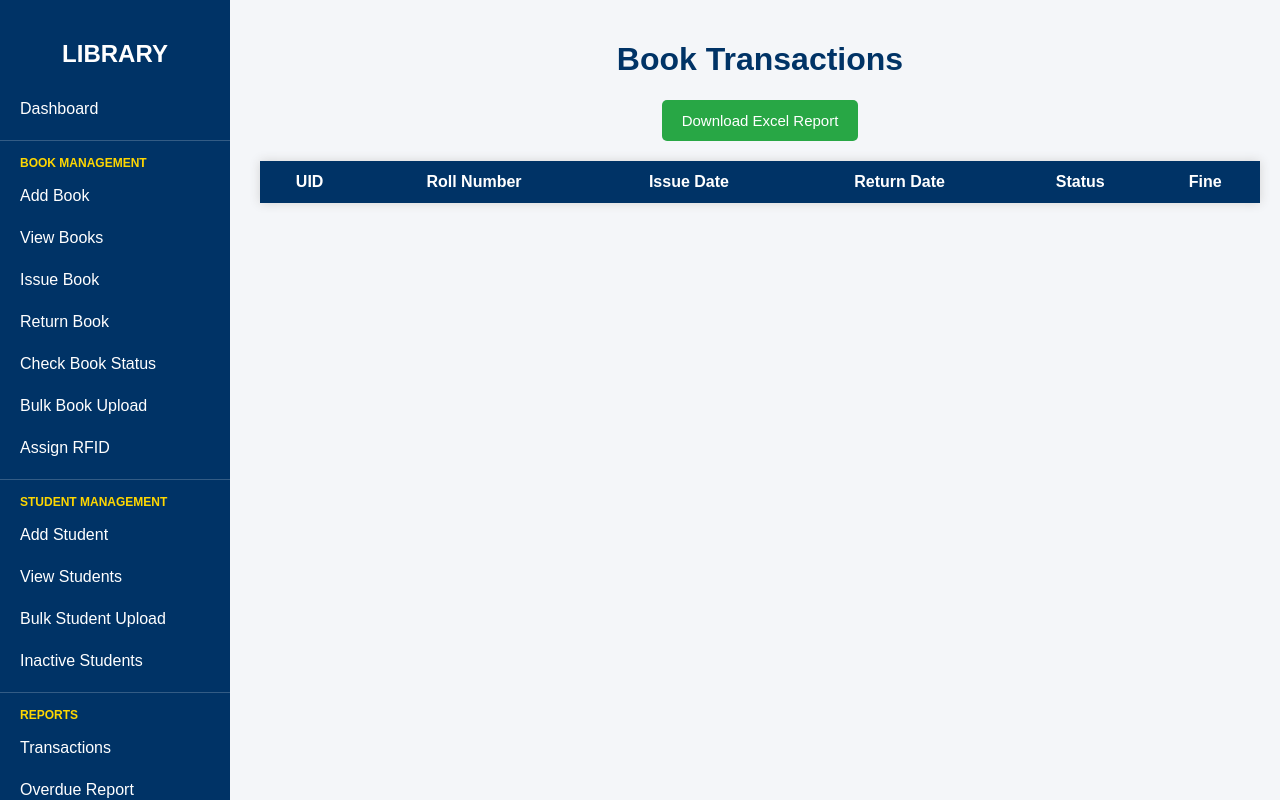
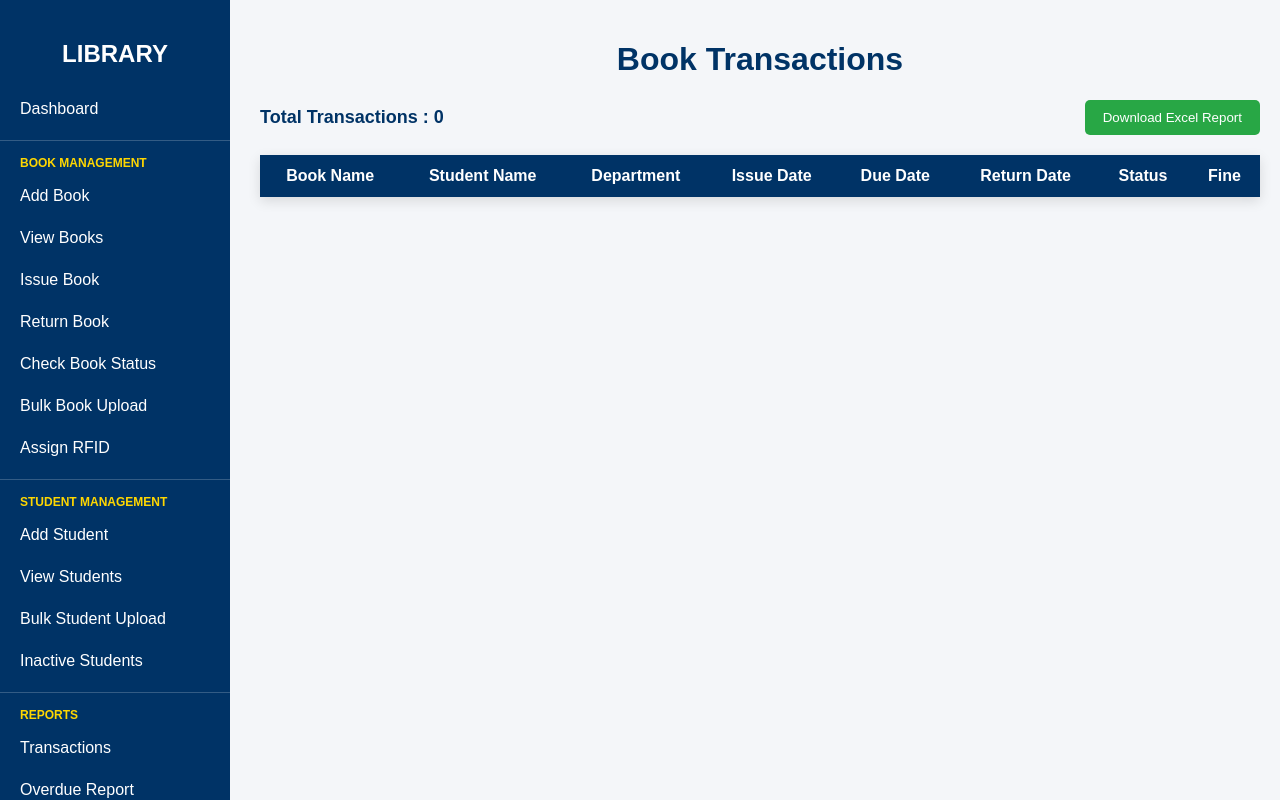
Before and after one commit to Gayathiri-11/RFID-Library-Management-System, a Flask app: page /transactions in a window 1280 px wide. Run offline with Flask 3, Linux system fonts and the light colour scheme; data that the repository does not hold is empty.

Commit message:
transaction page

```diff
--- a/app.py
+++ b/app.py
@@ -471,27 +471,53 @@ def add_student():
 def students():
 
     search = request.args.get("search", "")
+    department = request.args.get("department", "")
+    year = request.args.get("year", "")
 
     conn = get_connection()
     cursor = conn.cursor(dictionary=True)
 
-    cursor.execute("""
-    SELECT *
-    FROM students
-    WHERE status='Active'
-    AND (
-        roll_number LIKE %s
-        OR student_name LIKE %s
-    )
-""", (
-    "%" + search + "%",
-    "%" + search + "%"
-))
+    query = """
+        SELECT *
+        FROM students
+        WHERE status='Active'
+    """
+
+    params = []
+
+    if search:
+        query += """
+        AND (
+            roll_number LIKE %s
+            OR student_name LIKE %s
+        )
+        """
+        keyword = "%" + search + "%"
+        params.extend([keyword, keyword])
+
+    if department:
+        query += " AND department=%s"
+        params.append(department)
+
+    if year:
+        query += " AND year=%s"
+        params.append(year)
+
+    query += " ORDER BY student_name"
+
+    cursor.execute(query, tuple(params))
 
     students = cursor.fetchall()
+
     conn.close()
 
-    return render_template("students.html", students=students, search=search)
+    return render_template(
+        "students.html",
+        students=students,
+        search=search,
+        department=department,
+        year=year
+    )
 @app.route("/issue_book", methods=["GET", "POST"])
 def issue_book():
 
@@ -697,27 +723,40 @@ def transactions():
     cursor = conn.cursor(dictionary=True)
 
     cursor.execute("""
-        SELECT *
-        FROM transactions
-        ORDER BY issue_date DESC
+        SELECT
+            t.*,
+            b.book_name,
+            s.student_name,
+            s.department
+        FROM transactions t
+        JOIN books b
+            ON t.uid = b.uid
+        JOIN students s
+            ON t.roll_number = s.roll_number
+        ORDER BY t.issue_date DESC
     """)
 
     transactions = cursor.fetchall()
 
     today = datetime.now().date()
 
-    # add overdue flag
     for t in transactions:
+
         t["is_overdue"] = False
 
-        if t["status"] == "Issued" and t["due_date"] is not None:
-            if today > t["due_date"]:
-                t["is_overdue"] = True
+        if (
+            t["status"] == "Issued"
+            and t["due_date"]
+            and today > t["due_date"]
+        ):
+            t["is_overdue"] = True
 
     conn.close()
 
-    return render_template("transactions.html", transactions=transactions)
-
+    return render_template(
+        "transactions.html",
+        transactions=transactions
+    )
 @app.route("/bulk_student_management")
 def bulk_student_management():
     return render_template("bulk_student_management.html")
--- a/templates/transactions.html
+++ b/templates/transactions.html
@@ -1,15 +1,16 @@
 <!DOCTYPE html>
 <html>
+
 <head>
+
 <title>Transactions</title>
 
 <style>
 
 body{
-            font-family: Arial, sans-serif;
+    margin:0;
+    font-family:Arial,Helvetica,sans-serif;
     background:#f4f6f9;
-            margin:0;
-            padding:0;
 }
 
 .container{
@@ -22,58 +23,80 @@
     color:#003366;
 }
 
-        .download-btn{
-            text-align:center;
+.top-bar{
+    display:flex;
+    justify-content:space-between;
+    align-items:center;
     margin-bottom:20px;
+    flex-wrap:wrap;
+}
+
+.count{
+    font-size:18px;
+    font-weight:bold;
+    color:#003366;
 }
 
 .download-btn button{
+
     background:#28a745;
     color:white;
     border:none;
-            padding:12px 20px;
+    padding:10px 18px;
     border-radius:5px;
     cursor:pointer;
-            font-size:15px;
 }
 
 .download-btn button:hover{
+
     background:#218838;
 }
-        .overdue {
-            background-color: #ffcccc !important;
-            color: #b30000;
-            font-weight: bold;
-        }
+
 table{
+
     width:100%;
     border-collapse:collapse;
     background:white;
-            box-shadow:0px 0px 10px lightgray;
+    box-shadow:0 4px 12px rgba(0,0,0,.12);
 }
 
 th{
+
     background:#003366;
     color:white;
     padding:12px;
 }
 
 td{
+
     padding:10px;
     text-align:center;
-            border:1px solid #ddd;
+    border-bottom:1px solid #ddd;
 }
 
 tr:nth-child(even){
-            background:#f2f2f2;
+
+    background:#fafafa;
+}
+
+tr:hover{
+
+    background:#eef5ff;
+}
+
+.overdue{
+
+    background:#ffe5e5 !important;
 }
 
 .issued{
+
     color:red;
     font-weight:bold;
 }
 
 .returned{
+
     color:green;
     font-weight:bold;
 }
@@ -90,51 +113,107 @@
 
 <h1>Book Transactions</h1>
 
+<div class="top-bar">
+
+<div class="count">
+
+Total Transactions : {{ transactions|length }}
+
+</div>
+
 <div class="download-btn">
+
 <a href="/export_transactions">
-            <button>Download Excel Report</button>
+
+<button>
+
+Download Excel Report
+
+</button>
+
 </a>
+
+</div>
+
 </div>
 
 <table>
 
 <tr>
-            <th>UID</th>
-            <th>Roll Number</th>
+
+<th>Book Name</th>
+
+<th>Student Name</th>
+
+<th>Department</th>
+
 <th>Issue Date</th>
+
+<th>Due Date</th>
+
 <th>Return Date</th>
+
 <th>Status</th>
+
 <th>Fine</th>
+
 </tr>
 
 {% for t in transactions %}
+
 <tr class="{% if t.is_overdue %}overdue{% endif %}">
 
-         <tr>
+<td>{{ t.book_name }}</td>
 
-            <td>{{ t.uid }}</td>
+<td>{{ t.student_name }}</td>
 
-            <td>{{ t.roll_number }}</td>
+<td>{{ t.department }}</td>
 
 <td>{{ t.issue_date }}</td>
 
+<td>{{ t.due_date }}</td>
+
 <td>
+
 {% if t.return_date %}
+
 {{ t.return_date }}
+
 {% else %}
+
 -
+
 {% endif %}
+
 </td>
 
 <td>
-                {% if t.status == 'Issued' %}
-                    <span class="issued">Issued</span>
+
+{% if t.status=="Issued" %}
+
+<span class="issued">
+
+Issued
+
+</span>
+
 {% else %}
-                    <span class="returned">Returned</span>
+
+<span class="returned">
+
+Returned
+
+</span>
+
 {% endif %}
+
 </td>
 
-            <td>₹{{ t.fine }}</td>
+<td>
+
+₹{{ t.fine }}
+
+</td>
 
 </tr>
 
@@ -145,4 +224,5 @@
 </div>
 
 </body>
+
 </html>
```
Also changed, not shown: templates/students.html (+131 -23 lines). Lines whose indentation alone changed are shown as unchanged.
